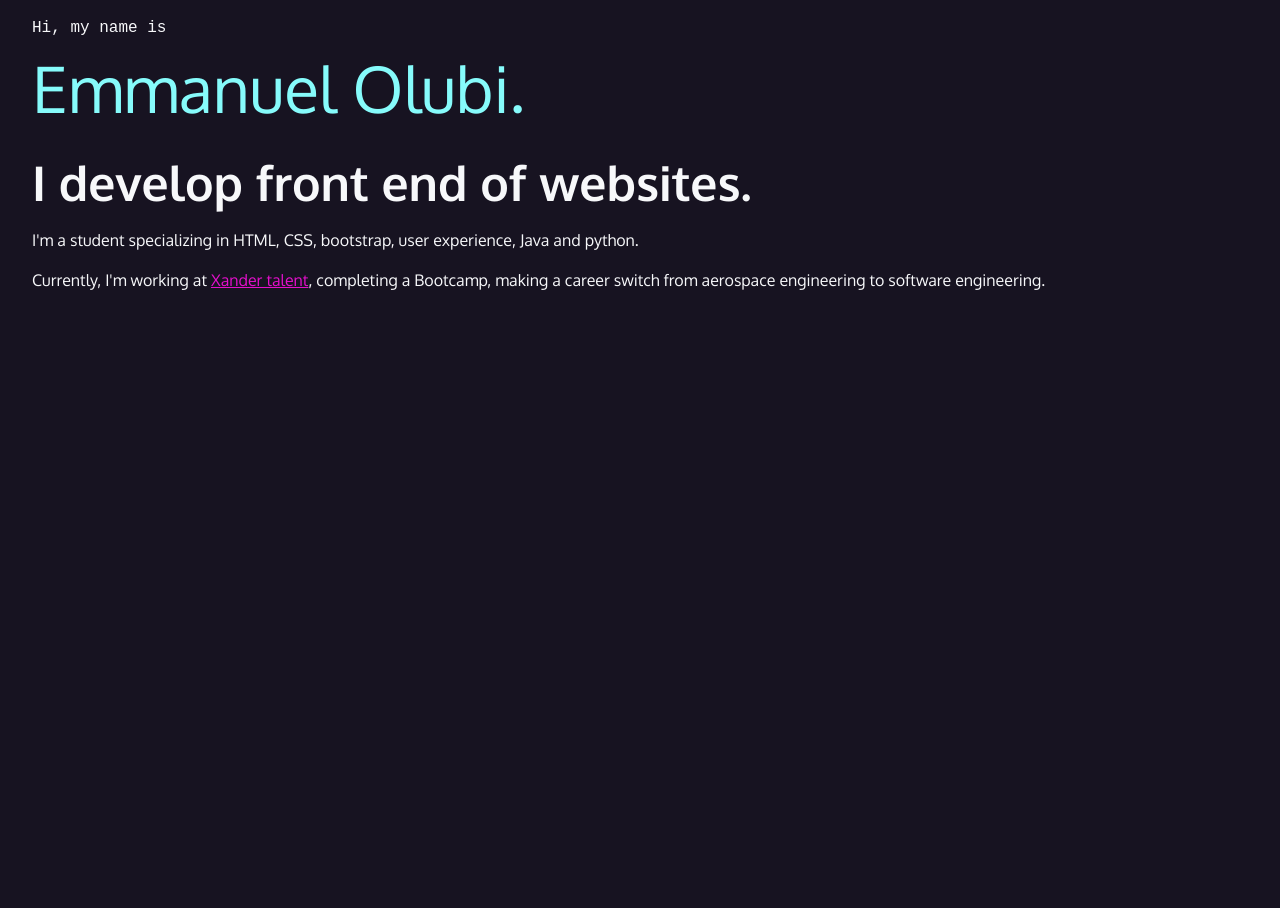
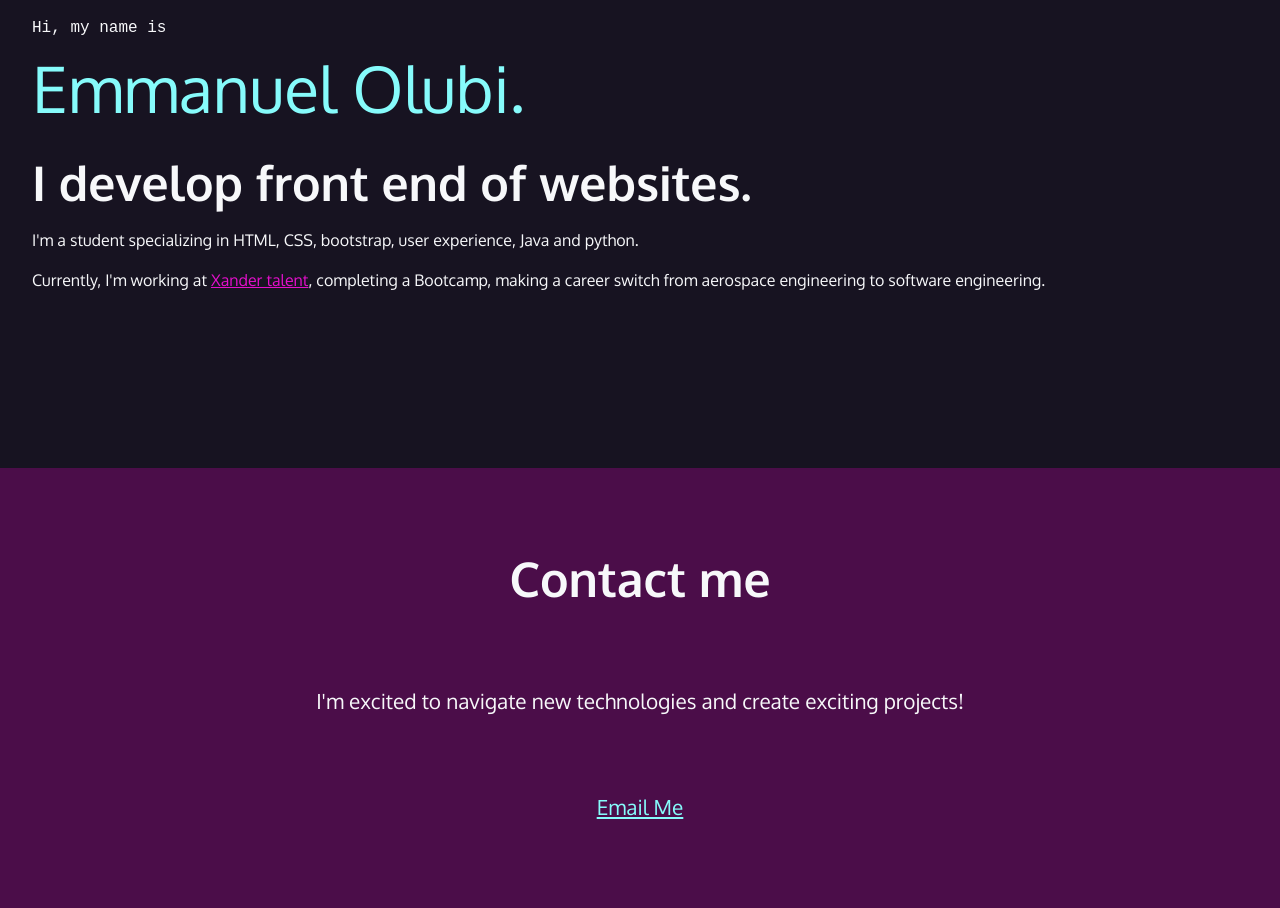
Before and after one commit to eolubi/xander-html-css-exercise, a plain HTML site: page index.html in a window 1280 px wide. Before the commit the page ends 800 px from the top, so only its background shows below. Drawn offline with Linux system fonts and the light colour scheme; a web font is replaced by a local one.

Commit message:
added contact section

```diff
--- a/index.html
+++ b/index.html
@@ -19,5 +19,10 @@
         Currently, I'm working at <a href="https://www.xandertalent.com/">Xander talent</a>, completing a Bootcamp, making a
         career switch from aerospace engineering to software engineering.</p>
     </section>
+    <section id="Contact-me">
+        <h2>Contact me</h2>
+        <p>I'm excited to navigate new technologies and create exciting projects!</p>
+        <p><a href="mailto: Emmanuel.olubi@xandertalent.com">Email Me</a></p>
+    </section>
   </body>
 </html>
--- a/style.css
+++ b/style.css
@@ -73,3 +73,19 @@ h2{
     color: var(--aqua);
     display: block;
 }
+
+/*Contact section*/
+
+#Contact-me{
+    background-color: #4b0d49;
+    text-align: center;
+    padding: 5rem 2rem 0.5rem 2rem;
+}
+
+#Contact-me p{
+    margin: 5rem;
+}
+
+#Contact-me a{
+    color: var(--aqua);
+}
```
